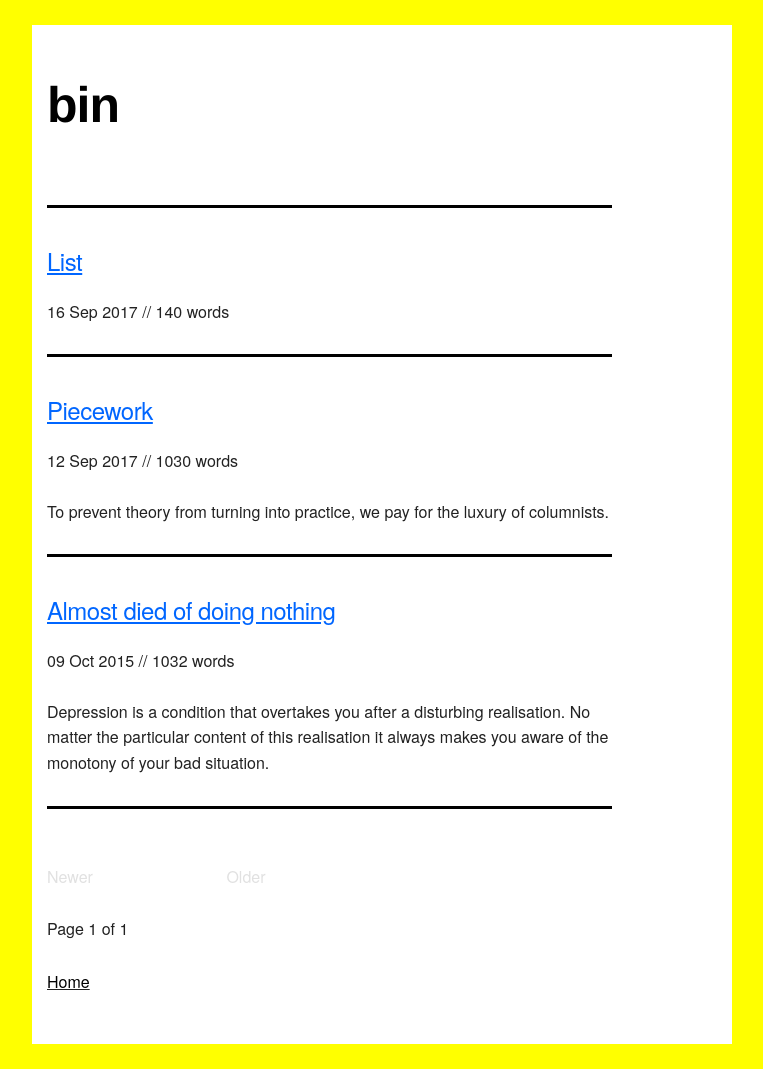
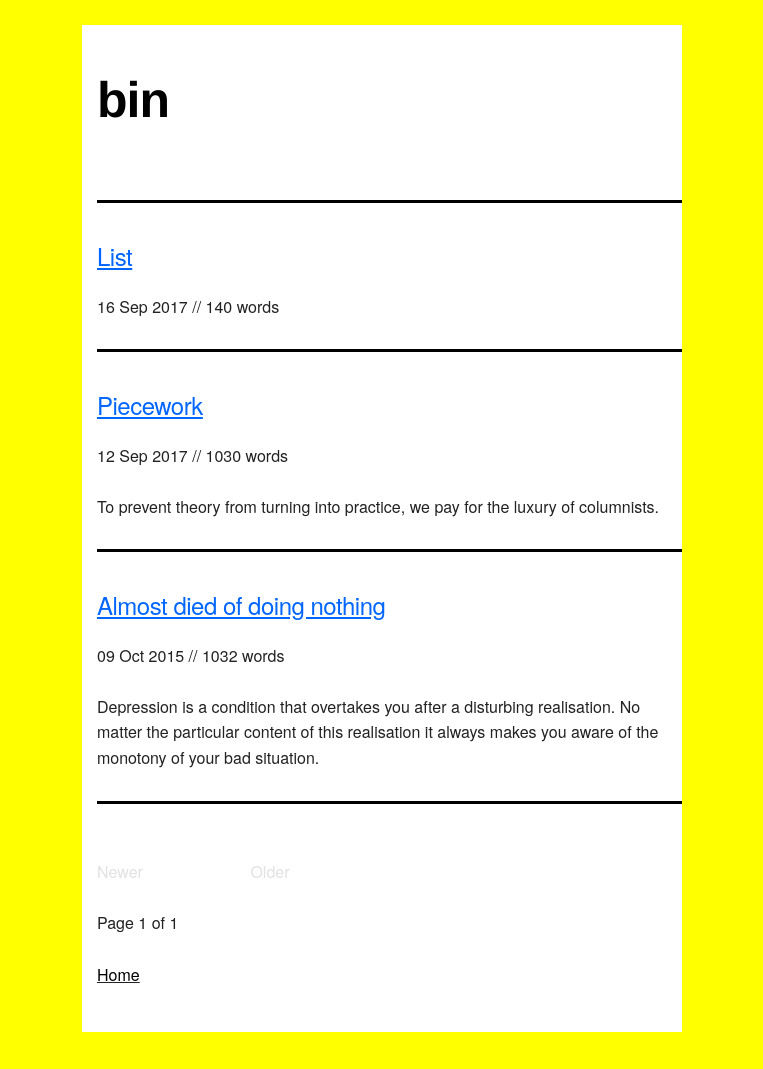
Before and after one commit to mt-trash/mt-trash.github.io, a Jekyll site: the page built from index.html, in a window 1280 px wide. Shown: the whole page, without its empty margins (258-1021 px from the left). Built offline with Jekyll 4.4.1, drawn with Linux system fonts in a browser that asks for light colours; the list of posts is cut into pages by our own code.

Commit message:
width change

```diff
--- a/_layouts/default.html
+++ b/_layouts/default.html
@@ -28,7 +28,7 @@
       <p></p>
       <div class="container">
         <div class="row">
-          <div class="eight columns" style="margin-top: 5%">
+          <div class="twelve columns" style="margin-top: 5%">
             <h1><b><a class="trash" href="http://empty-trash.com">{{ site.name }}</a></b></h1>
           </div>
         </div>
--- a/_layouts/post.html
+++ b/_layouts/post.html
@@ -3,7 +3,7 @@ layout: default
 ---
 
     <div class="row">
-      <div class="ten columns" style="margin-top: 1%">
+      <div class="twelve columns" style="margin-top: 1%">
         <h3>{{ page.title }}</h3>
         <p><a href="{{ post.url }}">{{ page.date | date_to_string }}</a> ∞</p>
         {{ content }}
--- a/css/skeleton.css
+++ b/css/skeleton.css
@@ -31,7 +31,7 @@
 .container {
   position: relative;
   width: 100%;
-  max-width: 700px;
+  max-width: 600px;
   margin: 0 auto;
   padding: 0 20px;
   box-sizing: border-box; }
--- a/index.html
+++ b/index.html
@@ -4,7 +4,7 @@ title: Empty Trash
 ---
 
 <div class="row">
-  <div class="ten columns">
+  <div class="twelve columns">
   <hr>
     {% for post in paginator.posts %}
       <h5><a href="{{ post.url }}" title="{{ post.title }}">{{ post.title }}</a></h5>
```
